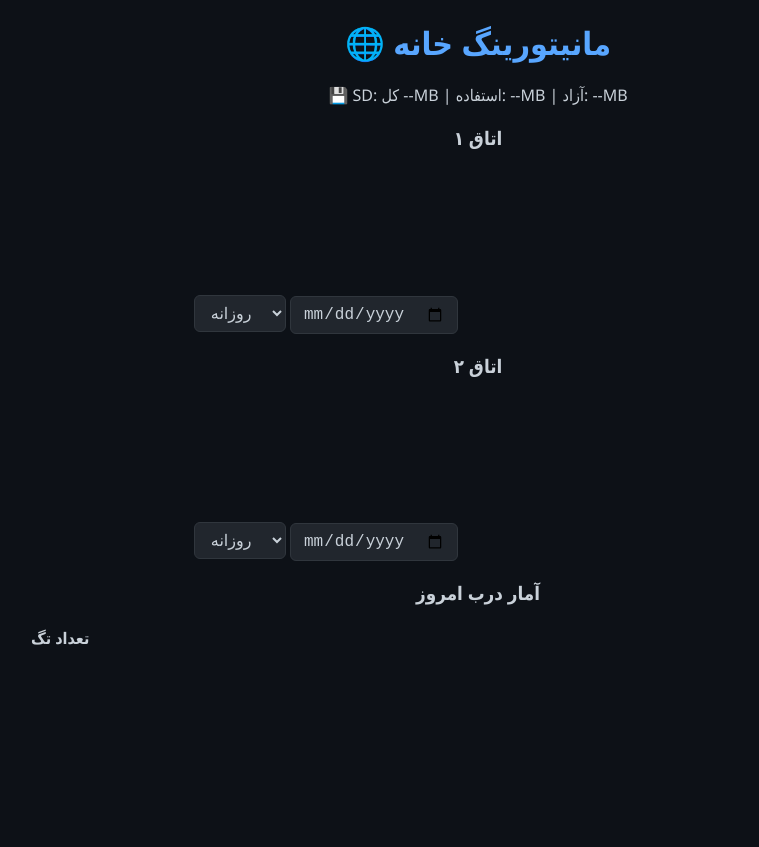
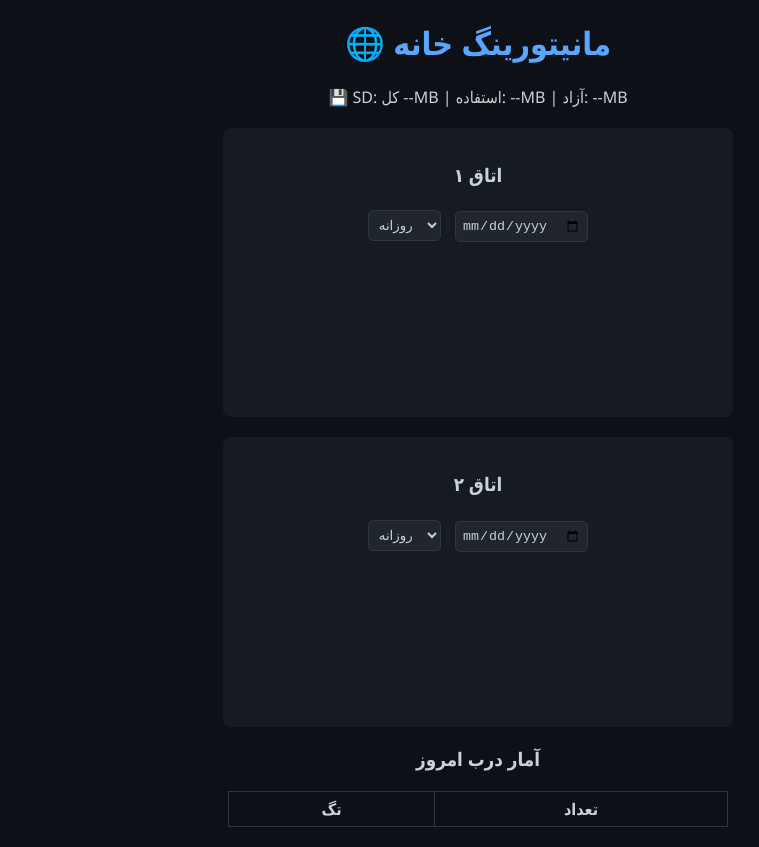
Before and after one commit to mehrdadmb2/SmartHome-Hybrid-IoT, a plain HTML site: page docs/index.html in a window 1280 px wide. Shown: the whole page, without its empty margins (162-921 px from the left). Before the commit the page ends 800 px from the top, so only its background shows below. Drawn offline with nearby package versions, Linux system fonts and the light colour scheme.

Commit message:
Update style.css

```diff
--- a/docs/style.css
+++ b/docs/style.css
@@ -1,39 +1,10 @@
-body {
-  font-family: 'Segoe UI', Tahoma;
-  background: #0d1117;
-  color: #c9d1d9;
-  margin: 20px auto;
-  max-width: 900px;
-  text-align: center;
-}
-h1 { color: #58a6ff; margin-bottom: 20px; }
-.controls {
-  margin: 20px 0;
-  display: flex;
-  justify-content: center;
-  gap: 15px;
-  align-items: center;
-}
-select, input, button {
-  padding: 8px 12px;
-  border-radius: 6px;
-  border: 1px solid #30363d;
-  background: #21262d;
-  color: #c9d1d9;
-  font-size: 16px;
-}
-.chart-container {
-  background: #161b22;
-  padding: 10px;
-  border-radius: 8px;
-  margin: 25px 0;
-}
-.door-stats table {
-  margin: 20px auto;
-  border-collapse: collapse;
-  width: 60%;
-}
-.door-stats th, .door-stats td {
-  border: 1px solid #30363d;
-  padding: 8px;
-}
+body { font-family: 'Segoe UI', Tahoma; background: #0d1117; color: #c9d1d9; margin: 20px auto; max-width: 1000px; text-align: center; }
+h1 { color: #58a6ff; }
+.datetime { font-size: 18px; margin-bottom: 10px; color: #8b949e; }
+.sd-info { margin-bottom: 20px; }
+.charts-container { display: flex; gap: 20px; justify-content: center; flex-wrap: wrap; }
+.chart-box { background: #161b22; padding: 15px; border-radius: 8px; width: 48%; min-width: 400px; }
+canvas { max-width: 100%; }
+.range-select, .date-picker { margin: 5px; padding: 6px; background: #21262d; color: #c9d1d9; border: 1px solid #30363d; border-radius: 5px; }
+.door-table table { margin: 20px auto; border-collapse: collapse; width: 50%; }
+.door-table th, .door-table td { border: 1px solid #30363d; padding: 6px; }
```
